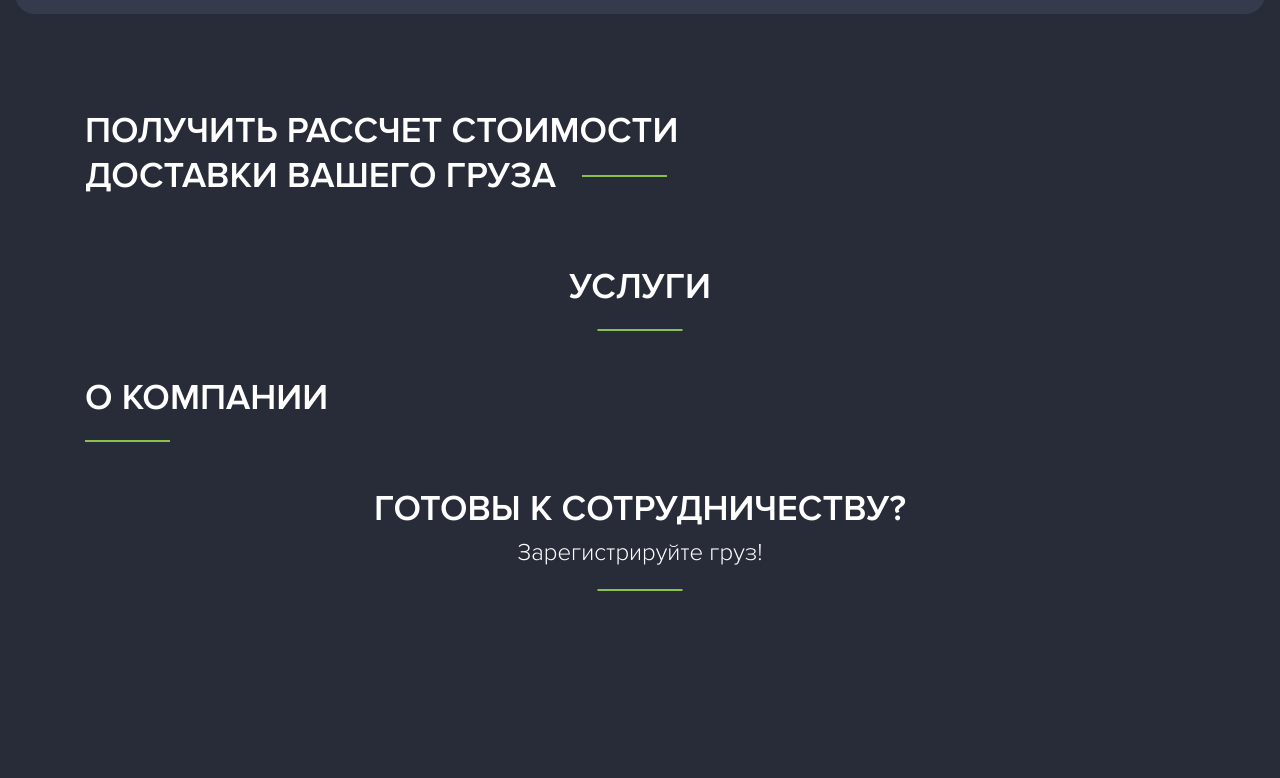
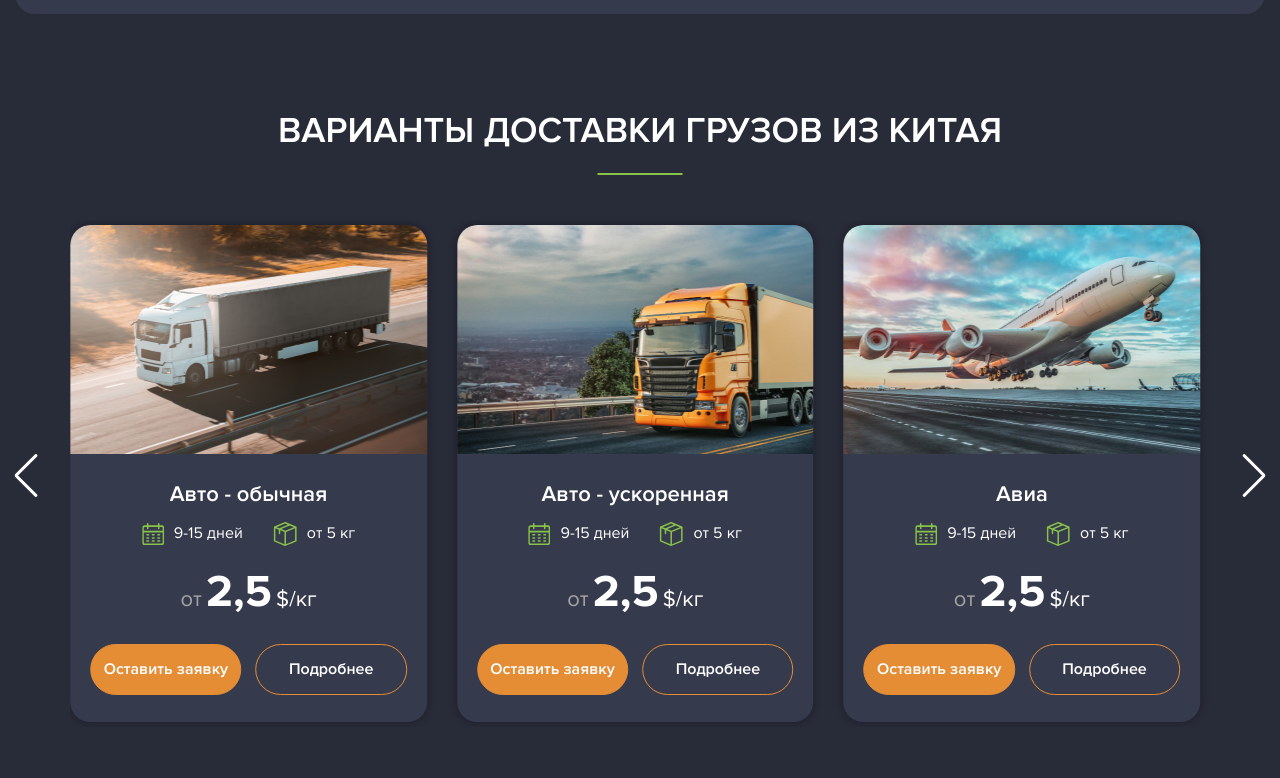
Before and after one commit to margemarg/MasterTao, a website: page dev/index.html in a window 1280 px wide. Shown: the part 2482-3260 px from the top of the page. Before the commit the page ends 3218 px from the top, so only its background shows below. Drawn offline with nearby package versions, Linux system fonts and the light colour scheme; files that its build step writes are made by us from their sources.

Commit message:
slider delivery desktop done

```diff
--- a/dev/assets/js/custom.js
+++ b/dev/assets/js/custom.js
@@ -70,17 +70,69 @@ fileLabel.forEach(item => item.closest('.form-row').previousElementSibling.class
 
 
 //Swiper#2
-let swiperAdvantages
+//let swiperAdvantages
 
-function initAdvantages() {
-  swiperAdvantages = new Swiper('.slider-advantages', {
-    spaceBetween: 15,
+//function initAdvantages() {
+//  swiperAdvantages = new Swiper('.slider-advantages', {
+//    spaceBetween: 15,
+//    loop: true,
+
+//    pagination: {
+//      el: '.swiper-pagination',
+//      clickable: true,
+//      enabled: true,
+//    },
+
+//    autoplay: {
+//      delay: 5000,
+//    },
+
+//    breakpoints: {
+//      1025: {
+//        spaceBetween: 40,
+//        navigation: {
+//          enabled: true,
+//          nextEl: '.swiper-button-next',
+//          prevEl: '.swiper-button-prev',
+//        },
+//        pagination: {
+//          enabled: false,
+//        },
+//      }
+//    }
+//  });
+//}
+
+//function destroyAdvantages() {
+//  swiperAdvantages.destroy (true, true)
+//}
+
+//function mediaQuery(matchMedia1024) {
+//  if (matchMedia1024.matches) {
+//    initAdvantages()
+//  }
+//  else {
+//    destroyAdvantages()
+//  }
+//}
+
+//const matchMedia1024 = window.matchMedia("(max-width: 1024px)")
+
+//mediaQuery(matchMedia1024);
+
+
+//Delivery
+const swiperDelivery = new Swiper('.slider-template', {
+  speed: 700,
+  slidesPerView: 1,
   loop: true,
-
   pagination: {
     el: '.swiper-pagination',
     clickable: true,
-      enabled: true,
+  },
+
+  navigation: {
+    enabled: false,
   },
 
   autoplay: {
@@ -89,7 +141,8 @@ function initAdvantages() {
 
   breakpoints: {
     1025: {
-        spaceBetween: 40,
+      spaceBetween: 20,
+      slidesPerView: 3,
       navigation: {
         enabled: true,
         nextEl: '.swiper-button-next',
@@ -101,24 +154,6 @@ function initAdvantages() {
     }
   }
 });
-}
-
-function destroyAdvantages() {
-  swiperAdvantages.destroy (true, true)
-}
-
-function mediaQuery(matchMedia1024) {
-  if (matchMedia1024.matches) {
-    initAdvantages()
-  }
-  else {
-    destroyAdvantages()
-  }
-}
-
-const matchMedia1024 = window.matchMedia("(max-width: 1024px)")
-
-mediaQuery(matchMedia1024);
 
 //Slick
 //$(document).ready(function() {
--- a/dev/index.html
+++ b/dev/index.html
@@ -4,8 +4,9 @@
     @@include('templates/first-screen.html')
     @@include('templates/calculation.html')
     @@include('templates/advantages.html')
+    @@include('templates/delivery.html')
 
-    <section>
+    <section class="secondary-bg">
         <div class="container">
             <div class="template-title half-section">
                 <h2>Получить рассчет стоимости доставки вашего груза</h2>
--- /dev/null
+++ b/dev/sass/slider-template.scss
@@ -0,0 +1,108 @@
+.slider-template {
+    --padding: 90px;
+    padding: 0 var(--padding);
+    margin: 0 calc(-15px - var(--padding));
+
+    .swiper-slide {
+        padding: 5px;
+    }
+
+    .swiper-template-space {
+        position: absolute;
+        top: 50%;
+        left: 0;
+        max-width: 1323px;
+        width: 100%;
+        display: flex;
+        justify-content: space-between;
+        z-index: 2;
+    }
+
+    &::before,
+    &::after {
+        content: "";
+        position: absolute;
+        left: 0;
+        top: 0;
+        display: inline-block;
+        width: var(--padding);
+        height: 100%;
+        background: $primary-bg-color;
+        z-index: 2;
+    }
+
+    &::after {
+        left: calc(100% - var(--padding));
+    }
+}
+
+.template-card {
+    border-radius: 20px;
+    background: $secondary-bg-color;
+    padding: 0 20px 27px;
+    overflow: hidden;
+    text-align: center;
+    box-shadow: 0px 0px 8px #02030a52;
+
+    .img-box {
+        margin: 0 -20px 27px;
+    }
+
+    .img-card {
+        border-radius: 0;
+        height: 229px;
+        object-fit: contain;
+    }
+
+    .card-title {
+        margin-bottom: 12px;
+    }
+
+    .card-options {
+        margin-bottom: 18px;
+    }
+
+    .option-list {
+        display: flex;
+        justify-content: center;
+        align-items: center;
+        gap: 30px;
+        margin-bottom: 13px;
+
+        .option-item {
+
+            img {
+                margin-right: 10px;
+                max-width: 24px;
+            }
+        }
+    }
+}
+
+.card-price {
+    color: $color;
+
+    span {
+        font-size: 22px;
+        line-height: 125%;
+
+        &:first-child {
+            color: #A3A3A3;
+        }
+    }
+
+    strong {
+        font-weight: 700;
+        font-size: 45px;
+    }
+}
+
+.btn-row {
+    display: flex;
+    gap: 14px;
+
+    .btn {
+        width: 153px;
+        padding: 13px 5px;
+    }
+}
--- a/dev/style.scss
+++ b/dev/style.scss
@@ -20,6 +20,7 @@ Use it to make something cool, have fun, and share what you've learned with othe
 @import "sass/media/media";
 @import "sass/calculation";
 @import "sass/advantages";
+@import "sass/slider-template";
 @import "sass/z-index";
 @import "sass/markup";
 @import "sass/footer";
--- /dev/null
+++ b/dev/templates/delivery.html
@@ -0,0 +1,131 @@
+<section class="delivery">
+    <div class="container">
+        <div class="template-title">
+            <h2>Варианты доставки грузов из Китая</h2>
+        </div>
+        <div class="slider-template">
+            <div class="swiper-wrapper">
+                <div class="swiper-slide">
+                    <div class="template-card">
+                        <div class="img-box">
+                            <img src="assets/img/img-delivery-1.png" class="img-card" alt="delivery-1">
+                        </div>
+                        <h4 class="card-title">Авто - обычная</h4>
+                        <div class="card-options">
+                            <div class="option-list">
+                                <div class="option-item"><img src="assets/img/icon-delivery-1.svg" alt="calendar">9-15 дней</div>
+                                <div class="option-item"><img src="assets/img/icon-delivery-2.svg" alt="box">от 5 кг</div>
+                            </div>
+                            <div class="card-price">
+                                <span>от</span>
+                                <strong>2,5</strong>
+                                <span>$/кг</span>
+                            </div>
+                        </div>
+                        <div class="btn-row">
+                            <button type="button" class="btn btn-primary">Оставить заявку</button>
+                            <button type="button" class="btn btn-secondary">Подробнее</button>
+                        </div>
+                    </div>
+                </div>
+                <div class="swiper-slide">
+                    <div class="template-card">
+                        <div class="img-box">
+                            <img src="assets/img/img-delivery-2.png" class="img-card" alt="delivery-2">
+                        </div>
+                        <h4 class="card-title">Авто - ускоренная</h4>
+                        <div class="card-options">
+                            <div class="option-list">
+                                <div class="option-item"><img src="assets/img/icon-delivery-1.svg" alt="calendar">9-15 дней</div>
+                                <div class="option-item"><img src="assets/img/icon-delivery-2.svg" alt="box">от 5 кг</div>
+                            </div>
+                            <div class="card-price">
+                                <span>от</span>
+                                <strong>2,5</strong>
+                                <span>$/кг</span>
+                            </div>
+                        </div>
+                        <div class="btn-row">
+                            <button type="button" class="btn btn-primary">Оставить заявку</button>
+                            <button type="button" class="btn btn-secondary">Подробнее</button>
+                        </div>
+                    </div>
+                </div>
+                <div class="swiper-slide">
+                    <div class="template-card">
+                        <div class="img-box">
+                            <img src="assets/img/img-delivery-3.png" class="img-card" alt="delivery-3">
+                        </div>
+                        <h4 class="card-title">Авиа</h4>
+                        <div class="card-options">
+                            <div class="option-list">
+                                <div class="option-item"><img src="assets/img/icon-delivery-1.svg" alt="calendar">9-15 дней</div>
+                                <div class="option-item"><img src="assets/img/icon-delivery-2.svg" alt="box">от 5 кг</div>
+                            </div>
+                            <div class="card-price">
+                                <span>от</span>
+                                <strong>2,5</strong>
+                                <span>$/кг</span>
+                            </div>
+                        </div>
+                        <div class="btn-row">
+                            <button type="button" class="btn btn-primary">Оставить заявку</button>
+                            <button type="button" class="btn btn-secondary">Подробнее</button>
+                        </div>
+                    </div>
+                </div>
+                <div class="swiper-slide">
+                    <div class="template-card">
+                        <div class="img-box">
+                            <img src="assets/img/img-delivery-4.png" class="img-card" alt="delivery-4">
+                        </div>
+                        <h4 class="card-title">Ж/д</h4>
+                        <div class="card-options">
+                            <div class="option-list">
+                                <div class="option-item"><img src="assets/img/icon-delivery-1.svg" alt="calendar">9-15 дней</div>
+                                <div class="option-item"><img src="assets/img/icon-delivery-2.svg" alt="box">от 5 кг</div>
+                            </div>
+                            <div class="card-price">
+                                <span>от</span>
+                                <strong>2,5</strong>
+                                <span>$/кг</span>
+                            </div>
+                        </div>
+                        <div class="btn-row">
+                            <button type="button" class="btn btn-primary">Оставить заявку</button>
+                            <button type="button" class="btn btn-secondary">Подробнее</button>
+                        </div>
+                    </div>
+                </div>
+                <div class="swiper-slide">
+                    <div class="template-card">
+                        <div class="img-box">
+                            <img src="assets/img/img-delivery-5.png" class="img-card" alt="delivery-5">
+                        </div>
+                        <h4 class="card-title">Море</h4>
+                        <div class="card-options">
+                            <div class="option-list">
+                                <div class="option-item"><img src="assets/img/icon-delivery-1.svg" alt="calendar">9-15 дней</div>
+                                <div class="option-item"><img src="assets/img/icon-delivery-2.svg" alt="box">от 5 кг</div>
+                            </div>
+                            <div class="card-price">
+                                <span>от</span>
+                                <strong>2,5</strong>
+                                <span>$/кг</span>
+                            </div>
+                        </div>
+                        <div class="btn-row">
+                            <button type="button" class="btn btn-primary">Оставить заявку</button>
+                            <button type="button" class="btn btn-secondary">Подробнее</button>
+                        </div>
+                    </div>
+                </div>
+            </div>
+            <div class="swiper-pagination"></div>
+            <div class="slider-template-space">
+                <div class="swiper-button-prev"></div>
+                <div class="swiper-button-next"></div>
+            </div>
+        </div>
+    </div>
+</section>
```
Also changed, not shown: dev/assets/img/icon-delivery-1.svg (added), dev/assets/img/icon-delivery-2.svg (added), dev/assets/img/img-delivery-1.png (added), dev/assets/img/img-delivery-2.png (added), dev/assets/img/img-delivery-3.png (added), dev/assets/img/img-delivery-4.png (added), dev/assets/img/img-delivery-5.png (added). Lines whose indentation alone changed are shown as unchanged.
